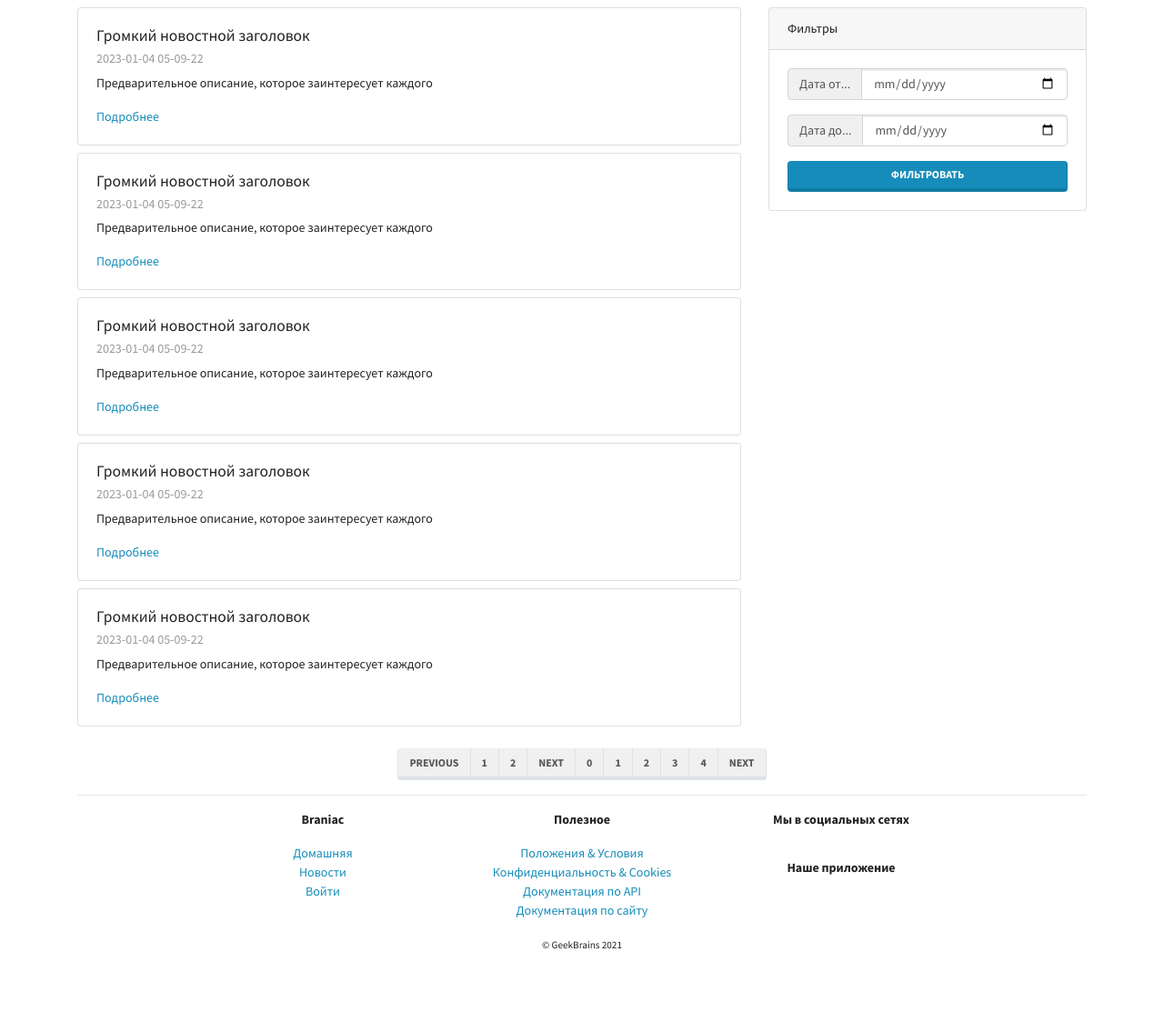
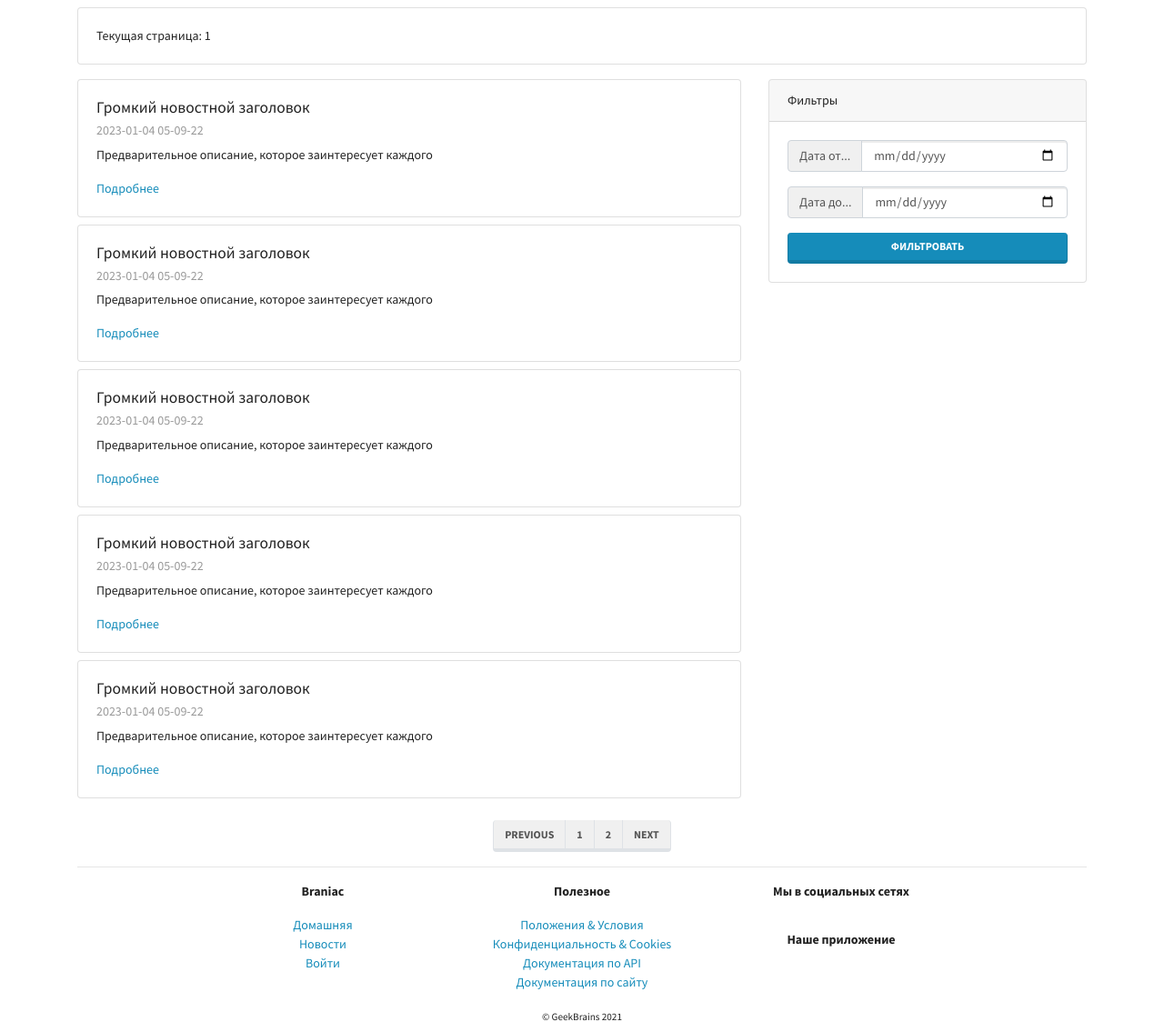
Before and after one commit to RozhkovaDarya/DjangoFramework, a Django app: page /mainapp/news/1/ in a window 1280 px wide. Shown: the part 77-1201 px from the top of the page at 91% size. Before the commit the page ends 1121 px from the top, so only its background shows below. Run offline with Django 3.2, Linux system fonts and the light colour scheme; some libraries are stand-ins or nearby versions.

Commit message:
lesson_3 Args in url

```diff
--- a/mainapp/templates/mainapp/news.html
+++ b/mainapp/templates/mainapp/news.html
@@ -1,8 +1,21 @@
 {% extends 'base.html' %}
+
 {% block content %}
+
   {% with range as double_range %}
+
+    {% if page_num %}
+      <div class="card my-2">
+        <div class="card-body">
+          <p class="card-text">Текущая страница: {{ page_num }}</p>
+        </div>
+      </div>
+    {% endif %}
+
     <div class="row">
+
       <div class="col-lg-8">
+
         {% for i in double_range %}
           <div class="card my-2">
             <div class="card-body">
@@ -15,6 +28,7 @@
             </div>
           </div>
         {% endfor %}
+
       </div>
       <div class="col-lg-4">
         <div class="card my-2 sticky-top">
@@ -25,40 +39,39 @@
             <form action="">
               <div class="input-group mb-3">
                 <div class="input-group-prepend">
-                  <span class="input-group-text" id="basic-addon1">Дата
-                    от...</span>
+                  <span class="input-group-text" id="basic-addon1">Дата от...</span>
                 </div>
                 <input type="date" class="form-control" name="dateFrom">
               </div>
+
               <div class="input-group mb-3">
                 <div class="input-group-prepend">
-                  <span class="input-group-text" id="basic-addon1">Дата
-                    до...</span>
+                  <span class="input-group-text" id="basic-addon1">Дата до...</span>
                 </div>
                 <input type="date" class="form-control" name="dateTo">
               </div>
+
               <button type="submit"
                 class="btn btn-primary btn-block">Фильтровать</button>
             </form>
           </div>
         </div>
       </div>
+
     </div>
+
     <div class="row justify-content-center align-items-center mt-3 mb-n3">
       <nav aria-label="Page navigation example">
         <ul class="pagination">
-          <li class="page-item"><a class="page-link"
-            href="#">Previous</a></li>
-          <li class="page-item"><a class="page-link" href="{% url 'mainapp:news_paginator' 1 %}">1</a></li>
+          <li class="page-item"><a class="page-link" href="#">Previous</a></li>
+          <li class="page-item"><a class="page-link" href="{% url 'mainapp:news_paginator' 1 %}?param1=foobar">1</a></li>
           <li class="page-item"><a class="page-link" href="{% url 'mainapp:news_paginator' page=2 %}">2</a></li>
           {# <li class="page-item"><a class="page-link" href="{% url 'mainapp:news_paginator' three %}">3</a></li> #}
-          <li class="page-item"><a class="page-link" href="#">Next</a></li>
-          {% for i in double_range %}
-            <li class="page-item"><a class="page-link" href="#">{{ i }}</a></li>
-          {% endfor %}
           <li class="page-item"><a class="page-link" href="#">Next</a></li>
         </ul>
       </nav>
     </div>
+
   {% endwith %}
+
 {% endblock content %}
```
